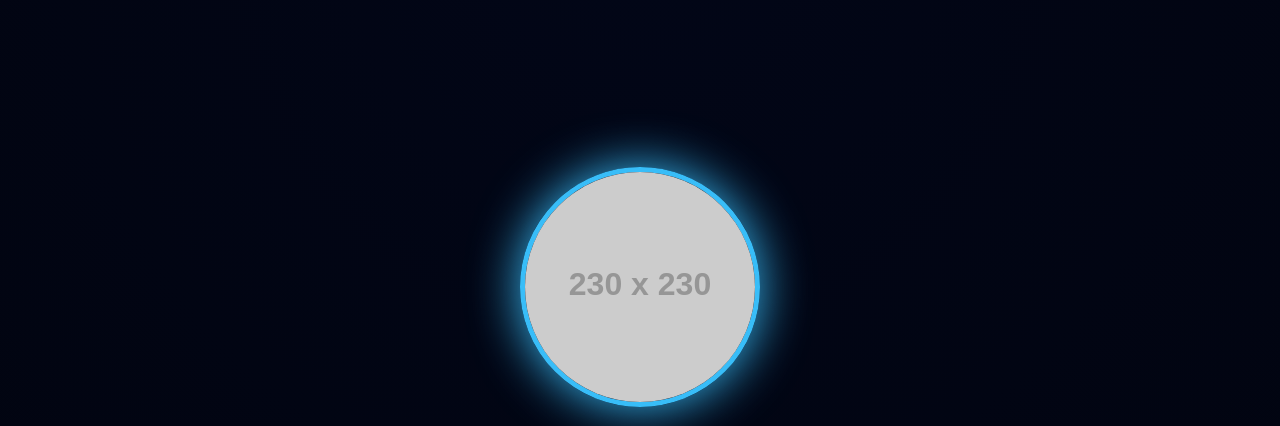
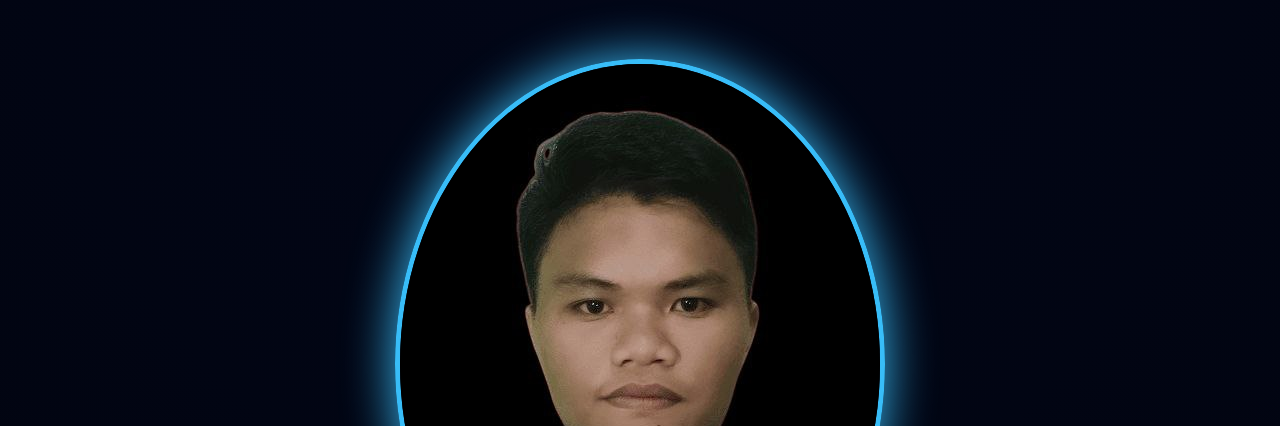
Before and after one commit to dirgaakbar/dirgaakbar.github.io, a plain HTML site: page index.html in a window 1280 px wide. Shown: the part 61-487 px from the top of the page. Drawn offline with Linux system fonts and the light colour scheme; placeholder pictures from the web are drawn by us.

Commit message:
Update index.html

```diff
--- a/index.html
+++ b/index.html
@@ -19,7 +19,7 @@
 </header>
 
 <section id="home" class="section hero reveal">
-  <img src="https://via.placeholder.com/230" alt="Foto Akbar">
+  <img src="foto akbar.jpg" alt="Akbar">
   <h1>Muhammad Chairil Dirga Akbar</h1>
   <p class="typing"></p>
 </section>
```
